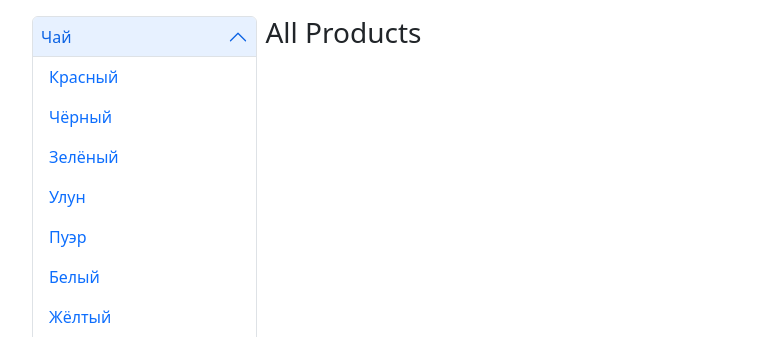
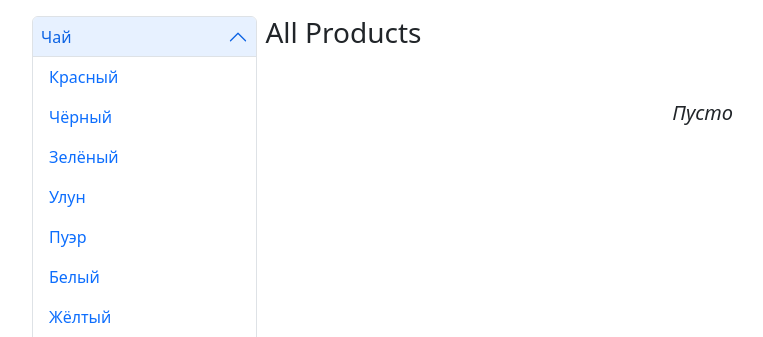
Before and after one commit to Gvard-Windlass/teahouse, a Django app: page /product_catalogue/ in a window 1280 px wide. Shown: the part 56-393 px from the top of the page, without its empty margins (50-813 px from the left). Run offline with Django 4.2, Linux system fonts and the light colour scheme; data that the repository does not hold is empty.

```diff
--- a/templates/catalogue/products.html
+++ b/templates/catalogue/products.html
@@ -4,6 +4,11 @@
 
 {% block content %}
     <h3>{% translate products_title %}</h3>
+    {% if not products %}
+        <div class="text-center mt-5">
+            <em class="fs-5">Пусто</em>
+        </div>
+    {% endif %}
     <div class="row row-cols-2 row-cols-lg-3 row-cols-xl-4 row-cols-xxl-5 g-2" id="products">
         {% for product in products %}
             {% if product.amount %}
```
